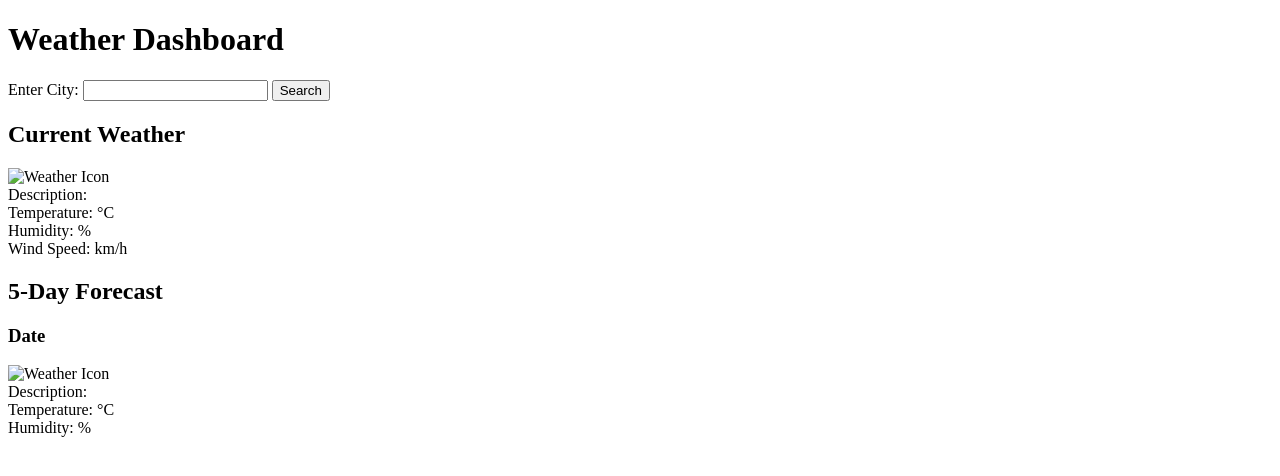
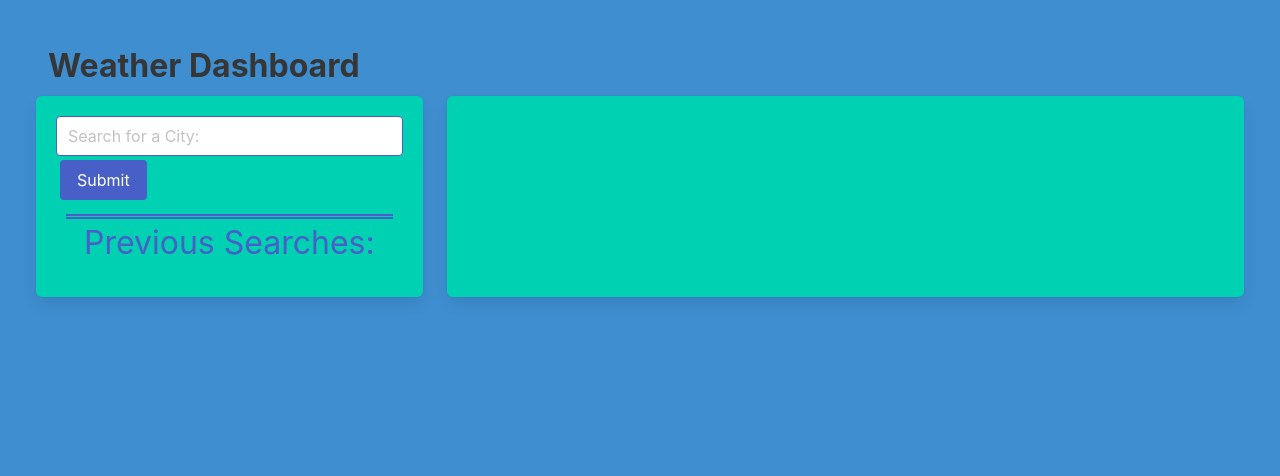
Before and after one commit to tommyho12/weather--app, a plain HTML site: page index.html in a window 1280 px wide. Drawn offline with nearby package versions, Linux system fonts and the light colour scheme.

Commit message:
final html edit

```diff
--- a/index.html
+++ b/index.html
@@ -1,45 +1,45 @@
 <!DOCTYPE html>
-<html lang="en">
+<html lang="en" class="has-background-info">
 <head>
     <meta charset="UTF-8">
+    <meta http-equiv="X-UA-Compatible" content="IE=edge">
     <meta name="viewport" content="width=device-width, initial-scale=1.0">
-    <title>Weather Dashboard</title>
-    <link rel="stylesheet" href="styles.css"> <!-- Include your stylesheet if needed -->
+    <title>Cloud Watcher</title>
+    <link rel="stylesheet" href="https://cdn.jsdelivr.net/npm/bulma@0.9.4/css/bulma.min.css">
+    <link rel="stylesheet" href="style.css">
 </head>
 <body>
-    <header>
-        <h1>Weather Dashboard</h1>
-    </header>
-    <main>
-        <section class="search-section">
-            <label for="city-input">Enter City:</label>
-            <input type="text" id="city-input">
-            <button id="search-button">Search</button>
-        </section>
-        <section class="weather-section">
-            <h2>Current Weather</h2>
-            <div class="weather-details">
-                <div class="weather-icon"><img src="" alt="Weather Icon"></div>
-                <div class="weather-description">Description: <span id="weather-description"></span></div>
-                <div class="temperature">Temperature: <span id="temperature"></span>°C</div>
-                <div class="humidity">Humidity: <span id="humidity"></span>%</div>
-                <div class="wind-speed">Wind Speed: <span id="wind-speed"></span> km/h</div>
-            </div>
-        </section>
-        <section class="forecast-section">
-            <h2>5-Day Forecast</h2>
-            <div class="forecast-cards">
-                <!-- Repeat this card structure for each day in the forecast -->
-                <div class="forecast-card">
-                    <h3>Date</h3>
-                    <div class="forecast-icon"><img src="" alt="Weather Icon"></div>
-                    <div class="forecast-description">Description: <span></span></div>
-                    <div class="forecast-temperature">Temperature: <span></span>°C</div>
-                    <div class="forecast-humidity">Humidity: <span></span>%</div>
+    <section class="section">
+        <p class="title has-text-weight-bold">Weather Dashboard</p>
+        <div class="tile is-ancestor">
+            <div class="tile is-ancestor">
+                <div class="tile is-4 is-vertical is-parent">
+                  <div class="tile is-child box has-background-primary">
+                    <input class="input is-link" id="search" type="text" placeholder="Search for a City:">
+                    <button class="button is-link m-1" id="submitSearch">Submit</button>
+
+                    <div id="history">
+                      <p class="has-text-link is-size-3 has-text-centered">Previous Searches:</p>
+
+                    </div>
+                  </div>
                 </div>
-            </div>
-        </section>
-    </main>
-    <script src="script.js"></script> <!-- Include your JavaScript file -->
+                <div class="tile is-parent has-text-centered">
+                  <div class="tile is-child box has-background-primary">
+                    <p class="title has-text-light" id="curCity"></p>
+
+                    <div class="tile is-parent has-text-centered" id="forecastCont">
+
+                    </div>
+
+                  </div>
+                </div>
+              </div>
+        </div>
+    </section>
+
+    <!-- a74f5b2196a4b1636be2b2efc00ce135 -->
+    <!-- http://api.openweathermap.org/data/2.5/forecast?id=524901&appid={API key} -->
+    <script src="script.js"></script>
 </body>
 </html>
```
